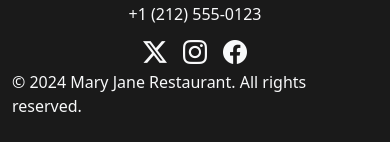
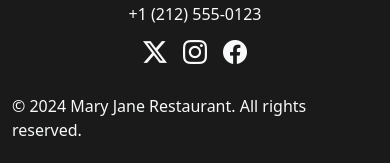
Before and after one commit to CHAMPION316/mary_jane_restaurant, a React (Create React App) app in the folder frontend/: page / in a window 390 px wide. Shown: the part 3646-3809 px from the top of the page. Before the commit the page ends 3788 px from the top, so only its background shows below. Built offline with nearby package versions, Linux system fonts and the light colour scheme.

Commit message:
Create footer padding for mobile

```diff
--- a/frontend/src/pages/Home.js
+++ b/frontend/src/pages/Home.js
@@ -106,7 +106,7 @@ const Home = () => {
                 </div>
               </div>
             </Col>
-            <Col md={6} className="d-flex align-items-center justify-content-center">
+            <Col md={6} className="d-flex align-items-center justify-content-center footer-top-padding">
               <p className="text-light mb-0">© 2024 Mary Jane Restaurant. All rights reserved.</p>
             </Col>
           </Row>
--- a/frontend/src/styles/Home.css
+++ b/frontend/src/styles/Home.css
@@ -54,6 +54,10 @@
         justify-content: center;
         display: flex;
     }
+
+    .footer-top-padding {
+        padding-top: 1.5rem;
+    }
 }
 
 /* Desktop styles */
```
